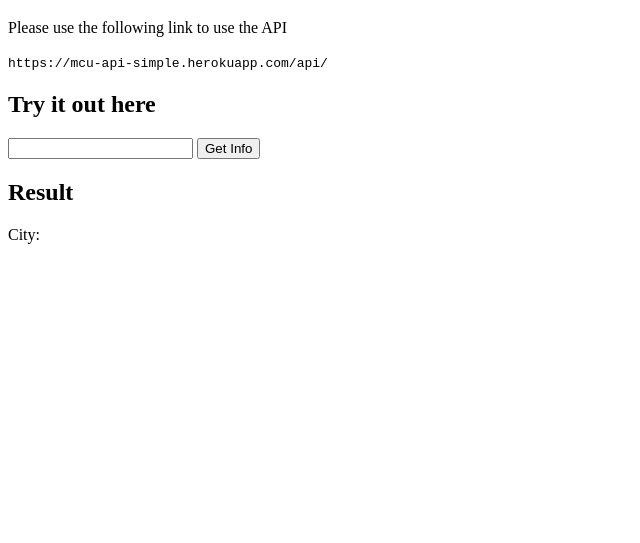
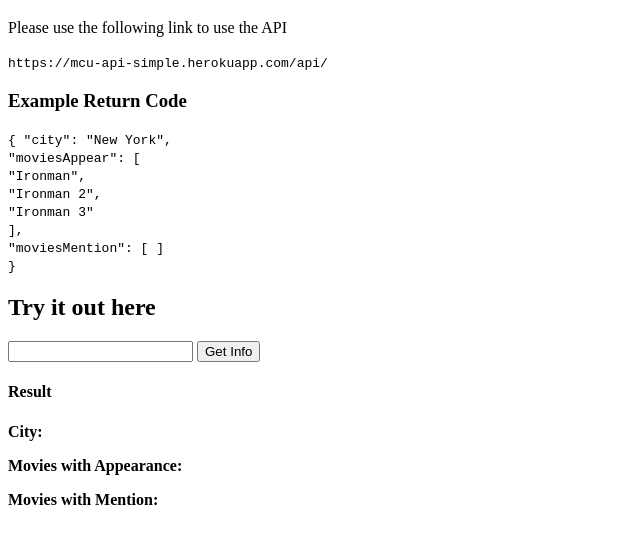
Before and after one commit to peayah/mcu, a website: page index.html in a window 1280 px wide. Shown: the part 61-604 px from the top of the page, without its empty margins (0-640 px from the left). Drawn offline with Linux system fonts and the light colour scheme.

Commit message:
add better GUI

```diff
--- a/index.html
+++ b/index.html
@@ -12,13 +12,33 @@
     <p>Please use the following link to use the API</p>
     <code>https://mcu-api-simple.herokuapp.com/api/</code>
 
+    <h3>Example Return Code</h3>
+    <code>
+    {
+    "city": "New York",<br/>
+    "moviesAppear": [<br />
+        "Ironman",<br />
+        "Ironman 2",<br />
+        "Ironman 3"<br />
+    ],<br />
+    "moviesMention": [
+    ]<br />
+    }
 
+        </code>
 
     <h2>Try it out here</h2>
     <input id = "hero-name" type="text">
     <button id = "getInfo">Get Info</button>
-    <h2>Result</h2>
-    <p>City: <span id="city-name"></span></p>
+    <h4>Result    </h2>
+    <p><b>City:</b></p>
+    <p id="city-name"></p>
+    <p><b>Movies with Appearance:</b></p>
+    <ul id = "movie-appearance"></ul>
+    <p><b>Movies with Mention:</b></p>
+    <ul id="movie-mention"></ul>
+
+
     <script src = "js/main.js"></script>
 </body>
 </html>
```
